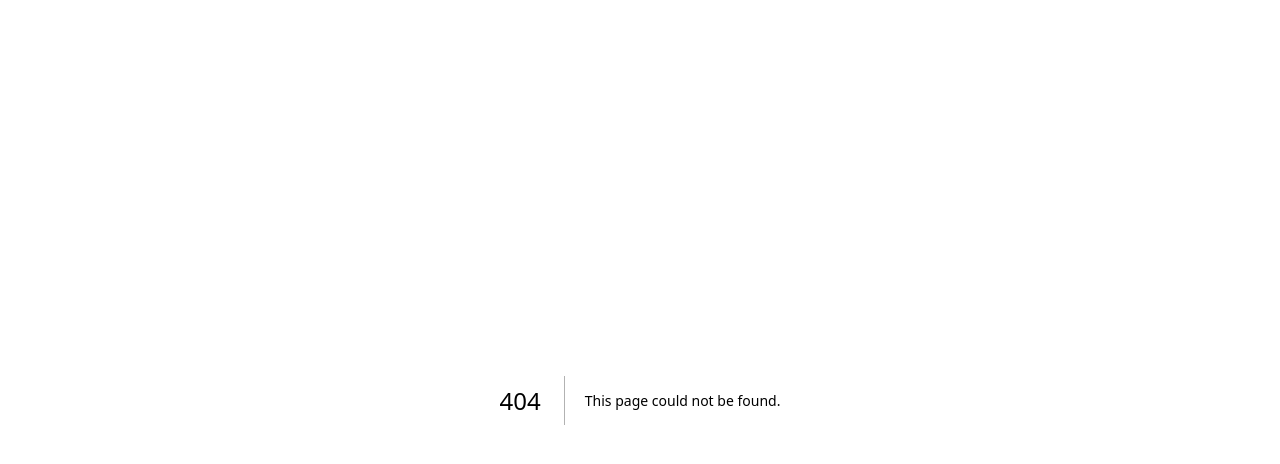
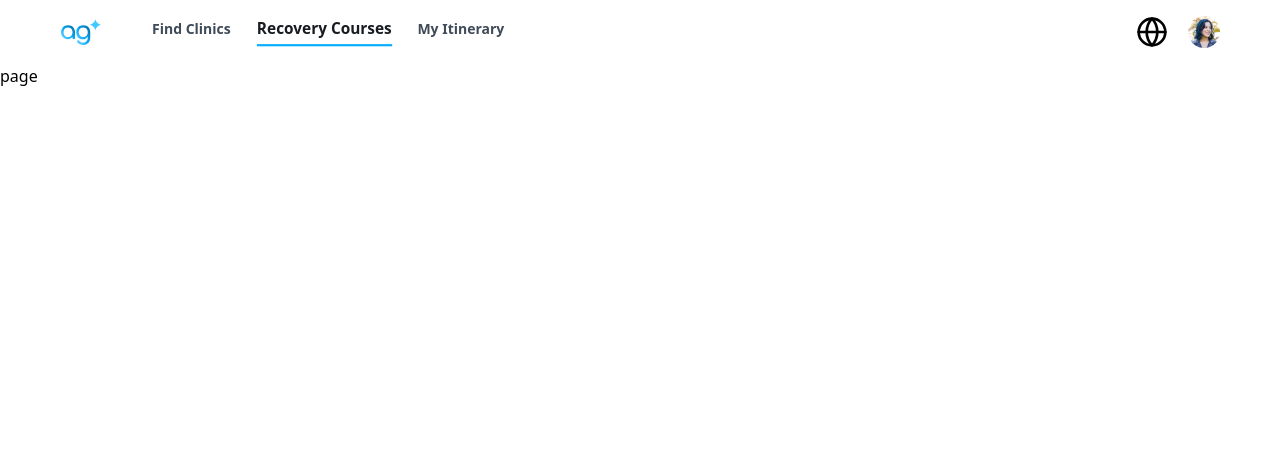
Before and after one commit to one-two-poof/afterglow-fe, a Next.js app in the folder apps/web/: page /recovery-courses in a window 1280 px wide. Before the commit this address had no page. Shown: the top 464 px of the page. Built offline with nearby package versions, Linux system fonts and the light colour scheme.

Commit message:
feat: Header 구현

```diff
--- a/apps/web/package.json
+++ b/apps/web/package.json
@@ -19,6 +19,7 @@
     "@afterglow/utils": "workspace:*",
     "@tanstack/react-query": "^5.101.4",
     "@tanstack/react-query-devtools": "^5.101.4",
+    "lucide-react": "^1.27.0",
     "next": "^16.2.11",
     "react": "^19.2.8",
     "react-dom": "^19.2.8",
--- /dev/null
+++ b/apps/web/src/app/(main)/find-clinics/page.tsx
@@ -0,0 +1,5 @@
+const page = () => {
+  return <div>page</div>;
+};
+
+export default page;
--- /dev/null
+++ b/apps/web/src/app/(main)/my-itinerary/page.tsx
@@ -0,0 +1,5 @@
+const page = () => {
+  return <div>page</div>;
+};
+
+export default page;
--- /dev/null
+++ b/apps/web/src/app/(main)/recovery-courses/page.tsx
@@ -0,0 +1,5 @@
+const page = () => {
+  return <div>page</div>;
+};
+
+export default page;
--- a/apps/web/src/components/Header.tsx
+++ b/apps/web/src/components/Header.tsx
@@ -1,5 +1,120 @@
+"use client";
+
+import { Logo } from "@afterglow/ui";
+import { cn } from "@afterglow/utils";
+import { Globe, Menu, X } from "lucide-react";
+import Image from "next/image";
+import Link from "next/link";
+import { usePathname } from "next/navigation";
+import { useEffect, useState } from "react";
+
+const NAV_ITEMS = [
+  { title: "Find Clinics", url: "/find-clinics" },
+  { title: "Recovery Courses", url: "/recovery-courses" },
+  { title: "My Itinerary", url: "/my-itinerary" },
+];
+
 const Header = () => {
-  return <div>Header</div>;
+  const pathname = usePathname();
+  const [open, setOpen] = useState(false);
+
+  useEffect(() => {
+    if (!open) return;
+    document.body.style.overflow = "hidden";
+    const onKeyDown = (e: KeyboardEvent) =>
+      e.key === "Escape" && setOpen(false);
+    window.addEventListener("keydown", onKeyDown);
+    return () => {
+      document.body.style.overflow = "";
+      window.removeEventListener("keydown", onKeyDown);
+    };
+  }, [open]);
+
+  return (
+    <header className="mx-auto flex max-w-[1240px] items-center justify-between px-4 py-4 md:px-10">
+      <div className="flex items-center gap-[50px]">
+        <Logo />
+        <nav className="hidden md:block">
+          <ul className="flex gap-8">
+            {NAV_ITEMS.map((item) => (
+              <li
+                key={item.url}
+                className={cn(
+                  "text-label-md",
+                  item.url === pathname
+                    ? "scale-[1.1] border-b-2 border-border-focus pb-1 text-text transition"
+                    : "text-text-secondary",
+                )}
+              >
+                <Link href={item.url}>{item.title}</Link>
+              </li>
+            ))}
+          </ul>
+        </nav>
+      </div>
+
+      <div className="flex items-center gap-5">
+        <Globe width={32} height={32} />
+        {/* TODO: 사진 기능 가능여부에 따른 변경 및 로그인 여부에따른 조건부 처리*/}
+        <Image alt="프로필 아바타" src="/Avatar.png" width={32} height={32} />
+        <button
+          type="button"
+          className="md:hidden"
+          aria-label="메뉴 열기"
+          aria-expanded={open}
+          aria-controls="mobile-menu"
+          onClick={() => setOpen(true)}
+        >
+          <Menu size={28} />
+        </button>
+      </div>
+
+      <div
+        className={cn(
+          "fixed inset-0 z-50 transition-opacity duration-300 md:hidden",
+          open ? "opacity-100" : "pointer-events-none opacity-0",
+        )}
+        onClick={() => setOpen(false)}
+      >
+        <div className="absolute inset-0 bg-black/30" />
+        <nav
+          id="mobile-menu"
+          className={cn(
+            "absolute top-0 right-0 h-full w-3/4 max-w-xs bg-surface p-6 shadow-xl transition-transform duration-300",
+            open ? "translate-x-0" : "translate-x-full",
+          )}
+          onClick={(e) => e.stopPropagation()}
+        >
+          <button
+            type="button"
+            className="mb-6"
+            aria-label="메뉴 닫기"
+            onClick={() => setOpen(false)}
+          >
+            <X size={24} />
+          </button>
+          <ul className="flex flex-col gap-4">
+            {NAV_ITEMS.map((item) => (
+              <li key={item.url}>
+                <Link
+                  href={item.url}
+                  onClick={() => setOpen(false)}
+                  className={cn(
+                    "text-body-lg",
+                    item.url === pathname
+                      ? "border-b-2 border-border-focus pb-1 text-text"
+                      : "text-text-secondary",
+                  )}
+                >
+                  {item.title}
+                </Link>
+              </li>
+            ))}
+          </ul>
+        </nav>
+      </div>
+    </header>
+  );
 };
 
 export default Header;
```
Also changed, not shown: apps/web/public/Avatar.png (added), apps/web/src/app/(main)/layout.tsx (renamed from apps/web/src/app/(auth)/layout.tsx), apps/web/src/app/(main)/page.tsx (renamed from apps/web/src/app/(auth)/page.tsx), 1 other file (tests, documents, lock files or other folders).
